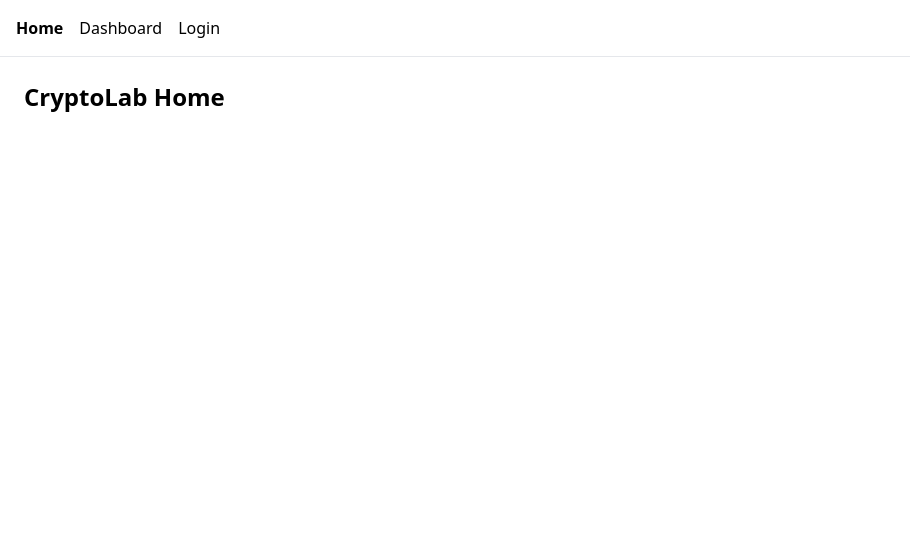
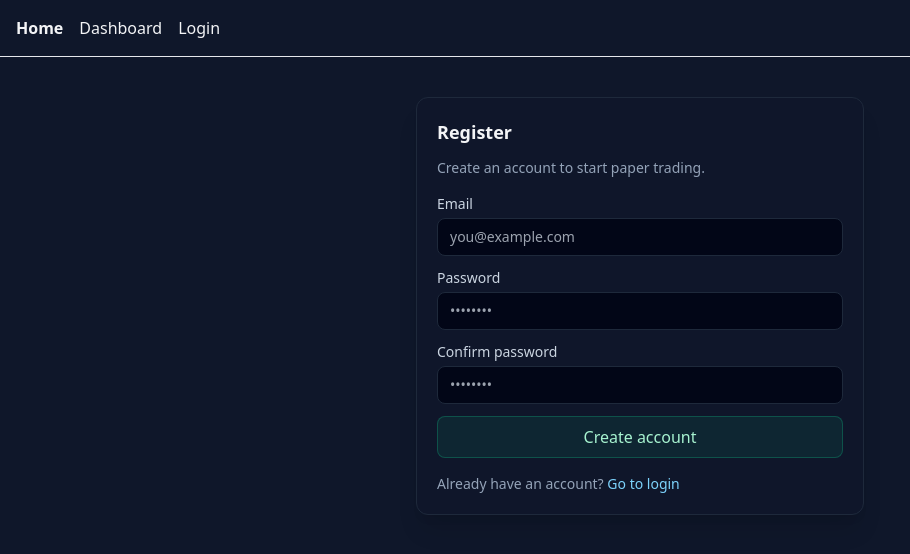
Before and after one commit to DanielPincu/CryptoLab---Frontend, a React (Vite) app: page /register in a window 1280 px wide. Before the commit this address led to /. Shown: the top 554 px of the page, without its empty margins (0-910 px from the left). Built offline with nearby package versions, Linux system fonts and the light colour scheme.

Commit message:
Login & Register skeleton, added

```diff
--- a/index.html
+++ b/index.html
@@ -2,9 +2,9 @@
 <html lang="en">
   <head>
     <meta charset="UTF-8" />
-    <link rel="icon" type="image/svg+xml" href="/vite.svg" />
+    <!-- <link rel="icon" type="image/svg+xml" href="/vite.svg" /> -->
     <meta name="viewport" content="width=device-width, initial-scale=1.0" />
-    <title>cryptolab---frontend</title>
+    <title>CryptoLab</title>
   </head>
   <body>
     <div id="root"></div>
--- a/src/App.tsx
+++ b/src/App.tsx
@@ -1,8 +1,10 @@
 import { Routes, Route, Navigate } from 'react-router-dom'
 import Home from './pages/Home'
 import Login from './pages/Login'
+import Register from './pages/Register'
 import Dashboard from './pages/Dashboard'
 import Navbar from './components/Navbar'
+
 
 function App() {
   return (
@@ -12,6 +14,7 @@ function App() {
         <Route path="/" element={<Home />} />
         <Route path="/login" element={<Login />} />
         <Route path="/dashboard" element={<Dashboard />} />
+        <Route path="/register" element={<Register />} />
         <Route path="*" element={<Navigate to="/" replace />} />
       </Routes>
     </>
--- a/src/index.css
+++ b/src/index.css
@@ -1,3 +1,7 @@
 @tailwind base;
 @tailwind components;
 @tailwind utilities;
+
+body {
+  @apply bg-slate-900 text-gray-100;
+}
--- a/src/pages/Login.tsx
+++ b/src/pages/Login.tsx
@@ -1,7 +1,47 @@
+import { Link } from "react-router-dom";
 export default function Login() {
   return (
-    <div className="p-6">
-      Login page
+    <>
+    <div className="mx-auto max-w-md">
+      <div className="rounded-xl border border-slate-800 bg-slate-900/60 p-5 mt-10 shadow-xl">
+        <div className="mb-3 flex items-center justify-between">
+          <h1 className="text-lg font-semibold">Login</h1>
+        </div>
+
+        <p className="text-sm text-slate-400 mb-4">Login to trade and view your portfolio.</p>
+
+        <form className="space-y-3">
+          <label className="block text-sm text-slate-300">
+            Email
+            <input
+              className="mt-1 w-full rounded-lg border border-slate-800 bg-slate-950 px-3 py-2 outline-none focus:ring-2 focus:ring-emerald-500/40"
+              placeholder="you@example.com"
+              autoComplete="email"
+            />
+          </label>
+
+          <label className="block text-sm text-slate-300">
+            Password
+            <input
+              type="password"
+              className="mt-1 w-full rounded-lg border border-slate-800 bg-slate-950 px-3 py-2 outline-none focus:ring-2 focus:ring-emerald-500/40"
+              placeholder="••••••••"
+              autoComplete="current-password"
+            />
+          </label>
+
+          <button
+            className="w-full rounded-lg border border-emerald-500/30 bg-emerald-500/10 px-3 py-2 text-emerald-200 hover:bg-emerald-500/15 disabled:opacity-60"
+          >
+            Sign in
+          </button>
+        </form>
+
+        <div className="mt-4 text-sm text-slate-400">
+          No account? <Link className="text-sky-300 hover:underline" to="/register">Register</Link>
+        </div>
+      </div>
     </div>
+    </>
   )
 }
--- /dev/null
+++ b/src/pages/Register.tsx
@@ -0,0 +1,63 @@
+import { Link } from "react-router-dom";
+
+export default function Register() {
+  return (
+    <>
+      <div className="mx-auto max-w-md">
+        <div className="rounded-xl border border-slate-800 bg-slate-900/60 p-5 mt-10 shadow-xl">
+          <div className="mb-3 flex items-center justify-between">
+            <h1 className="text-lg font-semibold">Register</h1>
+          </div>
+
+          <p className="text-sm text-slate-400 mb-4">
+            Create an account to start paper trading.
+          </p>
+
+          <form className="space-y-3">
+            <label className="block text-sm text-slate-300">
+              Email
+              <input
+                className="mt-1 w-full rounded-lg border border-slate-800 bg-slate-950 px-3 py-2 outline-none focus:ring-2 focus:ring-emerald-500/40"
+                placeholder="you@example.com"
+                autoComplete="email"
+              />
+            </label>
+
+            <label className="block text-sm text-slate-300">
+              Password
+              <input
+                type="password"
+                className="mt-1 w-full rounded-lg border border-slate-800 bg-slate-950 px-3 py-2 outline-none focus:ring-2 focus:ring-emerald-500/40"
+                placeholder="••••••••"
+                autoComplete="new-password"
+              />
+            </label>
+
+            <label className="block text-sm text-slate-300">
+              Confirm password
+              <input
+                type="password"
+                className="mt-1 w-full rounded-lg border border-slate-800 bg-slate-950 px-3 py-2 outline-none focus:ring-2 focus:ring-emerald-500/40"
+                placeholder="••••••••"
+                autoComplete="new-password"
+              />
+            </label>
+
+            <button
+              className="w-full rounded-lg border border-emerald-500/30 bg-emerald-500/10 px-3 py-2 text-emerald-200 hover:bg-emerald-500/15 disabled:opacity-60"
+            >
+              Create account
+            </button>
+          </form>
+
+          <div className="mt-4 text-sm text-slate-400">
+            Already have an account?{" "}
+            <Link className="text-sky-300 hover:underline" to="/login">
+              Go to login
+            </Link>
+          </div>
+        </div>
+      </div>
+    </>
+  );
+}
```
